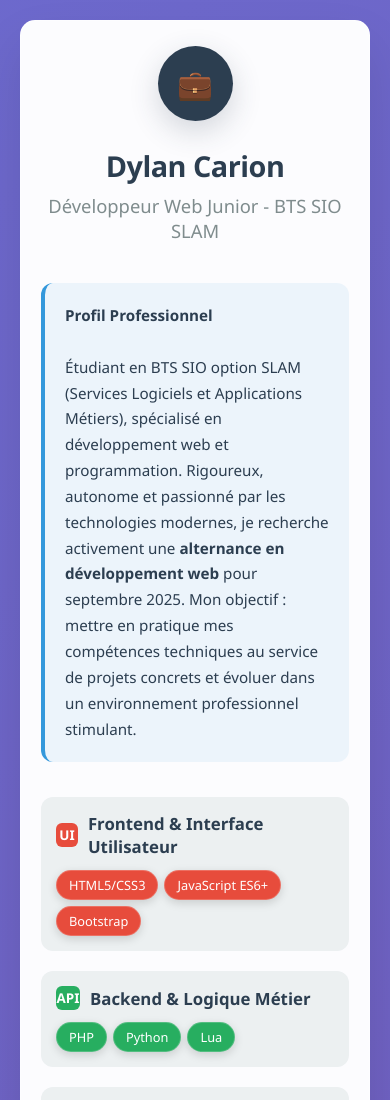
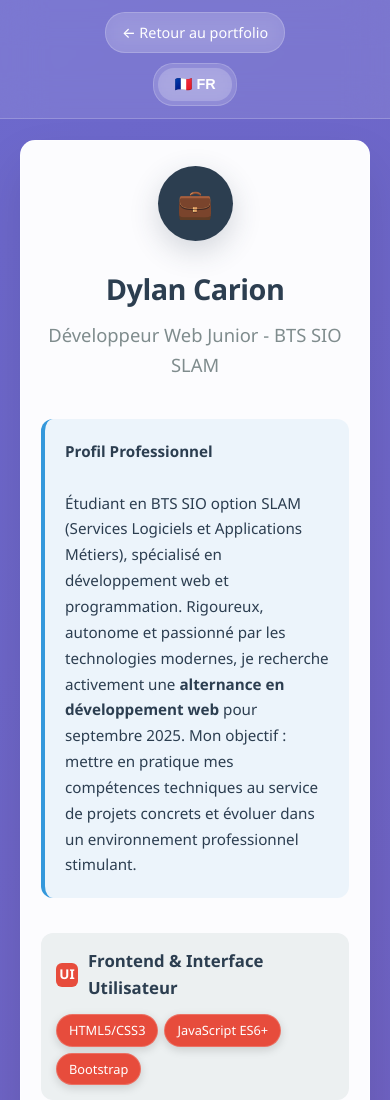
Before and after one commit to gato2fraises/Portfolio, a plain HTML site: page cv.html in a window 390 px wide. Shown: the top 1100 px of the page. Drawn offline with Linux system fonts and the light colour scheme.

Commit message:
Improve multilingual system - Single toggle button on all pages

```diff
--- a/cv.html
+++ b/cv.html
@@ -5,6 +5,8 @@
     <title>Dylan Carion - CV Professionnel | Développeur Web Junior</title>
     <meta name="viewport" content="width=device-width, initial-scale=1">
     <meta name="description" content="CV professionnel de Dylan Carion - Développeur Web Junior BTS SIO SLAM en recherche d'alternance">
+    <link rel="stylesheet" href="styles.css">
+    <script src="i18n.js"></script>
     <style>
         :root {
             --primary: #2c3e50;
@@ -469,6 +471,14 @@
     </style>
 </head>
 <body>
+    <!-- Header simple avec sélecteur de langue -->
+    <div class="simple-header">
+        <a href="index.html" class="back-btn-simple">← Retour au portfolio</a>
+        <div class="header-lang-container">
+            <!-- Le sélecteur de langue sera inséré ici par JavaScript -->
+        </div>
+    </div>
+
     <div class="container">
         <div class="profile-section">
             <div class="avatar">💼</div>
--- a/i18n.js
+++ b/i18n.js
@@ -114,30 +114,38 @@ class LanguageManager {
     }
 
     createLanguageSelector() {
-        // Créer le sélecteur de langue
+        // Créer le sélecteur de langue avec un seul bouton
         const langSelector = document.createElement('div');
         langSelector.className = 'language-selector';
+
+        const currentLangDisplay = this.currentLanguage === 'fr' ? '🇫🇷 FR' : '🇬🇧 EN';
+        const nextLang = this.currentLanguage === 'fr' ? 'en' : 'fr';
+
         langSelector.innerHTML = `
-            <button class="lang-btn ${this.currentLanguage === 'fr' ? 'active' : ''}" data-lang="fr">
-                🇫🇷 FR
-            </button>
-            <button class="lang-btn ${this.currentLanguage === 'en' ? 'active' : ''}" data-lang="en">
-                🇬🇧 EN
+            <button class="lang-toggle-btn" data-lang="${nextLang}" title="Switch to ${nextLang.toUpperCase()}">
+                ${currentLangDisplay}
             </button>
         `;
 
-        // Ajouter les événements
+        // Ajouter l'événement
         langSelector.addEventListener('click', (e) => {
-            if (e.target.classList.contains('lang-btn')) {
+            if (e.target.classList.contains('lang-toggle-btn')) {
                 const newLang = e.target.dataset.lang;
                 this.switchLanguage(newLang);
             }
         });
 
-        // Insérer dans le header
+        // Insérer dans le header approprié
         const searchArea = document.querySelector('.search-area');
+        const headerLangContainer = document.querySelector('.header-lang-container');
+
         if (searchArea) {
+            // Page principale avec header complet
             searchArea.insertBefore(langSelector, searchArea.firstChild);
+        } else if (headerLangContainer) {
+            // Pages secondaires avec header simple
+            headerLangContainer.appendChild(langSelector);
+            document.body.classList.add('has-simple-header');
         }
     }
 
@@ -147,10 +155,16 @@ class LanguageManager {
         this.currentLanguage = lang;
         localStorage.setItem('preferred-language', lang);
 
-        // Mettre à jour les boutons
-        document.querySelectorAll('.lang-btn').forEach(btn => {
-            btn.classList.toggle('active', btn.dataset.lang === lang);
-        });
+        // Mettre à jour le bouton
+        const toggleBtn = document.querySelector('.lang-toggle-btn');
+        if (toggleBtn) {
+            const currentLangDisplay = lang === 'fr' ? '🇫🇷 FR' : '🇬🇧 EN';
+            const nextLang = lang === 'fr' ? 'en' : 'fr';
+
+            toggleBtn.textContent = currentLangDisplay;
+            toggleBtn.dataset.lang = nextLang;
+            toggleBtn.title = `Switch to ${nextLang.toUpperCase()}`;
+        }
 
         this.applyLanguage(lang);
 
--- a/styles.css
+++ b/styles.css
@@ -80,6 +80,17 @@ header {
     gap: 20px;
 }
 
+.header-left {
+    flex: 1;
+}
+
+.header-right {
+    display: flex;
+    align-items: center;
+    gap: 15px;
+    flex-wrap: wrap;
+}
+
 .logo {
     display: flex;
     align-items: center;
@@ -117,7 +128,6 @@ header {
 /* Sélecteur de langue */
 .language-selector {
     display: flex;
-    gap: 5px;
     background: rgba(255, 255, 255, 0.1);
     border-radius: 20px;
     padding: 4px;
@@ -125,30 +135,31 @@ header {
     border: 1px solid rgba(255, 255, 255, 0.2);
 }
 
-.lang-btn {
-    background: transparent;
+.lang-toggle-btn {
+    background: rgba(255, 255, 255, 0.2);
     border: none;
-    color: rgba(255, 255, 255, 0.8);
-    padding: 6px 12px;
+    color: white;
+    padding: 8px 16px;
     border-radius: 16px;
     cursor: pointer;
-    font-size: 0.85rem;
-    font-weight: 500;
+    font-size: 0.9rem;
+    font-weight: 600;
     transition: all 0.3s ease;
     display: flex;
     align-items: center;
     gap: 4px;
+    min-width: 70px;
+    justify-content: center;
 }
 
-.lang-btn:hover {
-    background: rgba(255, 255, 255, 0.15);
-    color: white;
+.lang-toggle-btn:hover {
+    background: rgba(255, 255, 255, 0.3);
+    transform: translateY(-1px);
+    box-shadow: 0 4px 10px rgba(0,0,0,0.1);
 }
 
-.lang-btn.active {
-    background: rgba(255, 255, 255, 0.25);
-    color: white;
-    font-weight: 600;
+.lang-toggle-btn:active {
+    transform: translateY(0);
 }
 
 .search-bar-header {
@@ -597,3 +608,59 @@ footer p {
 .notification.success {
     background: var(--success);
 }
+
+/* Header simple pour les pages secondaires */
+.simple-header {
+    position: fixed;
+    top: 0;
+    left: 0;
+    right: 0;
+    z-index: 1000;
+    background: rgba(255, 255, 255, 0.1);
+    backdrop-filter: blur(20px);
+    border-bottom: 1px solid rgba(255, 255, 255, 0.2);
+    padding: 15px 20px;
+    display: flex;
+    justify-content: space-between;
+    align-items: center;
+}
+
+.back-btn-simple {
+    color: white;
+    text-decoration: none;
+    padding: 8px 16px;
+    background: rgba(255, 255, 255, 0.15);
+    border-radius: 20px;
+    backdrop-filter: blur(10px);
+    border: 1px solid rgba(255, 255, 255, 0.2);
+    transition: all 0.3s ease;
+    font-weight: 500;
+    font-size: 0.9rem;
+}
+
+.back-btn-simple:hover {
+    background: rgba(255, 255, 255, 0.25);
+    transform: translateY(-1px);
+}
+
+.header-lang-container {
+    display: flex;
+    align-items: center;
+}
+
+/* Ajustement pour les pages avec header simple */
+body.has-simple-header .container {
+    margin-top: 80px;
+}
+
+@media (max-width: 768px) {
+    .simple-header {
+        padding: 12px 15px;
+        flex-direction: column;
+        gap: 10px;
+    }
+
+    body.has-simple-header .container {
+        margin-top: 120px;
+    }
+}
```
Also changed, not shown: connection.html (+10 -0 lines), easteregg.html (+10 -0 lines), page secte.html (+16 -5 lines), projet.html (+9 -0 lines).
